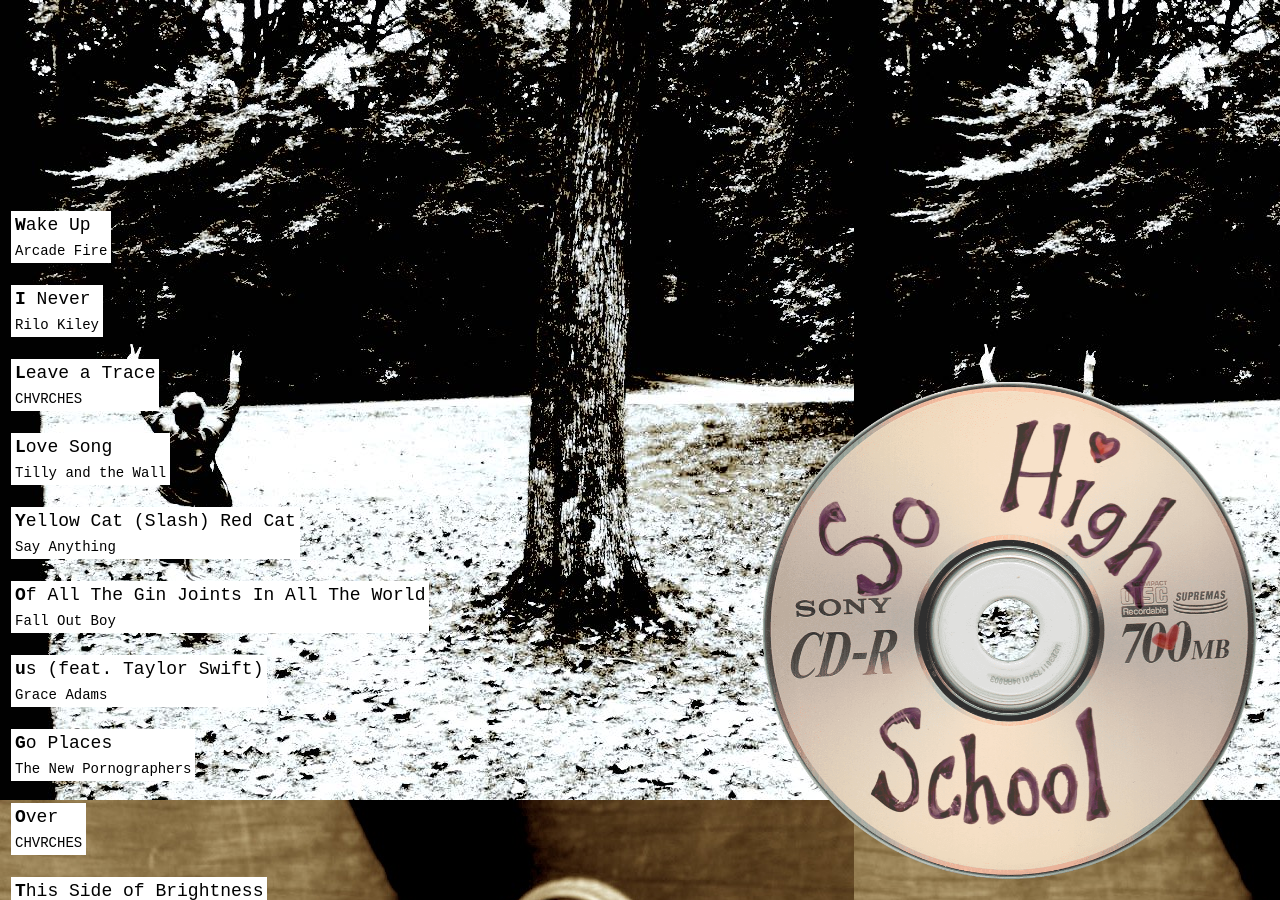
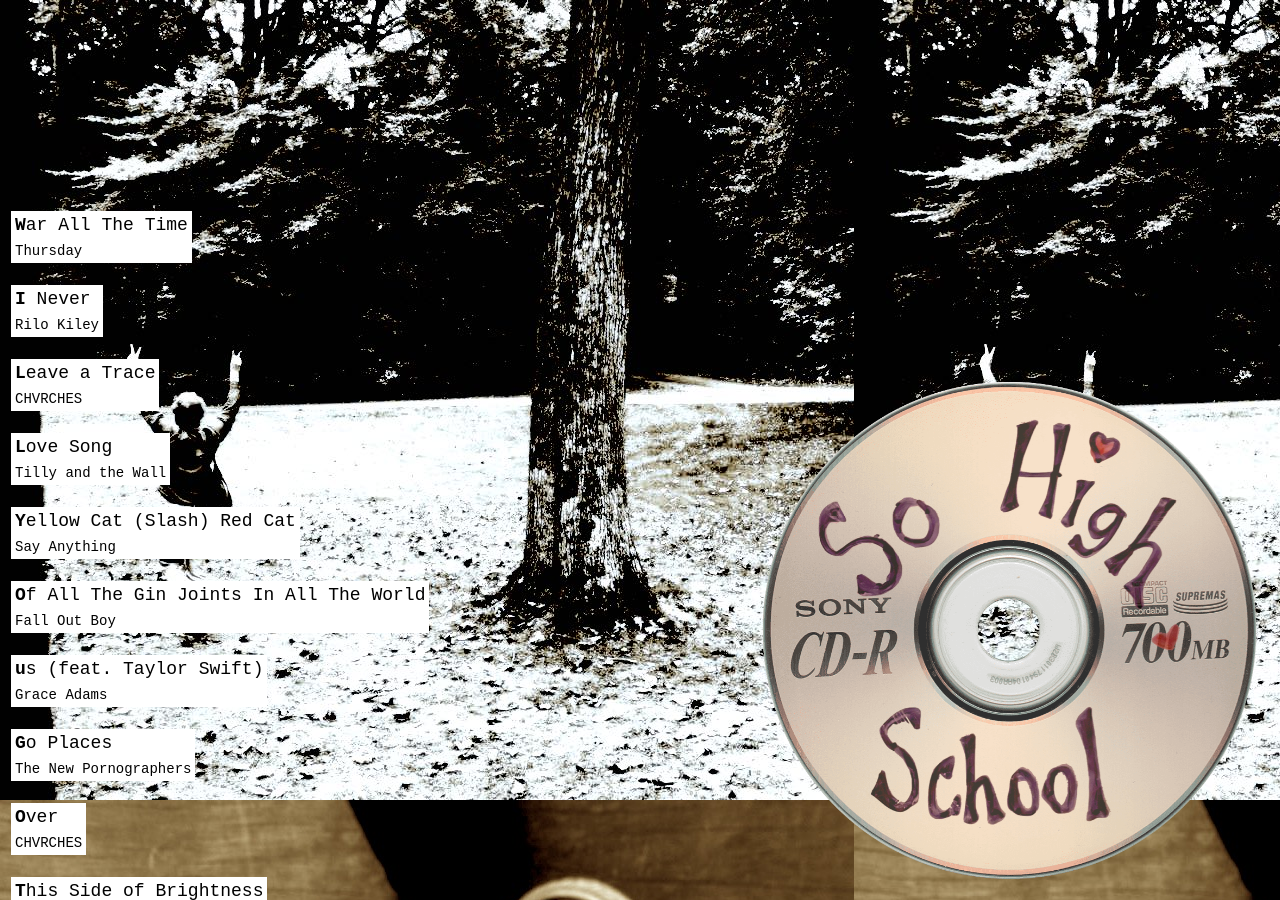
Before and after one commit to jennazee/jennazee.github.io, a Jekyll site: the page asking-andrew-to-notion-prom.html, which Jekyll copies as it is, in a window 1280 px wide and 900 px high. Built offline with Jekyll 4.4.1, drawn with Linux system fonts in a browser that asks for light colours; a script that is not in the unit is left out; some of the changed text lies outside the part shown.

Commit message:
arcade fire is cancelled apparently

```diff
--- a/asking-andrew-to-notion-prom.html
+++ b/asking-andrew-to-notion-prom.html
@@ -18,8 +18,8 @@
     <div class="tracklist">
       <div class="track-container will">
         <div class="track">
-          <span class="title">Wake Up</span
-          ><span class="artist">Arcade Fire</span>
+          <span class="title">War All The Time</span
+          ><span class="artist">Thursday</span>
         </div>
       </div>
       <div class="track-container will">
@@ -144,8 +144,8 @@
       </div>
       <div class="track-container with">
         <div class="track">
-          <span class="title">War All The Time</span
-          ><span class="artist">Thursday</span>
+          <span class="title">When I'm Small (RAC Remix)</span
+          ><span class="artist">Phantogram</span>
         </div>
       </div>
       <div class="track-container with">
```
